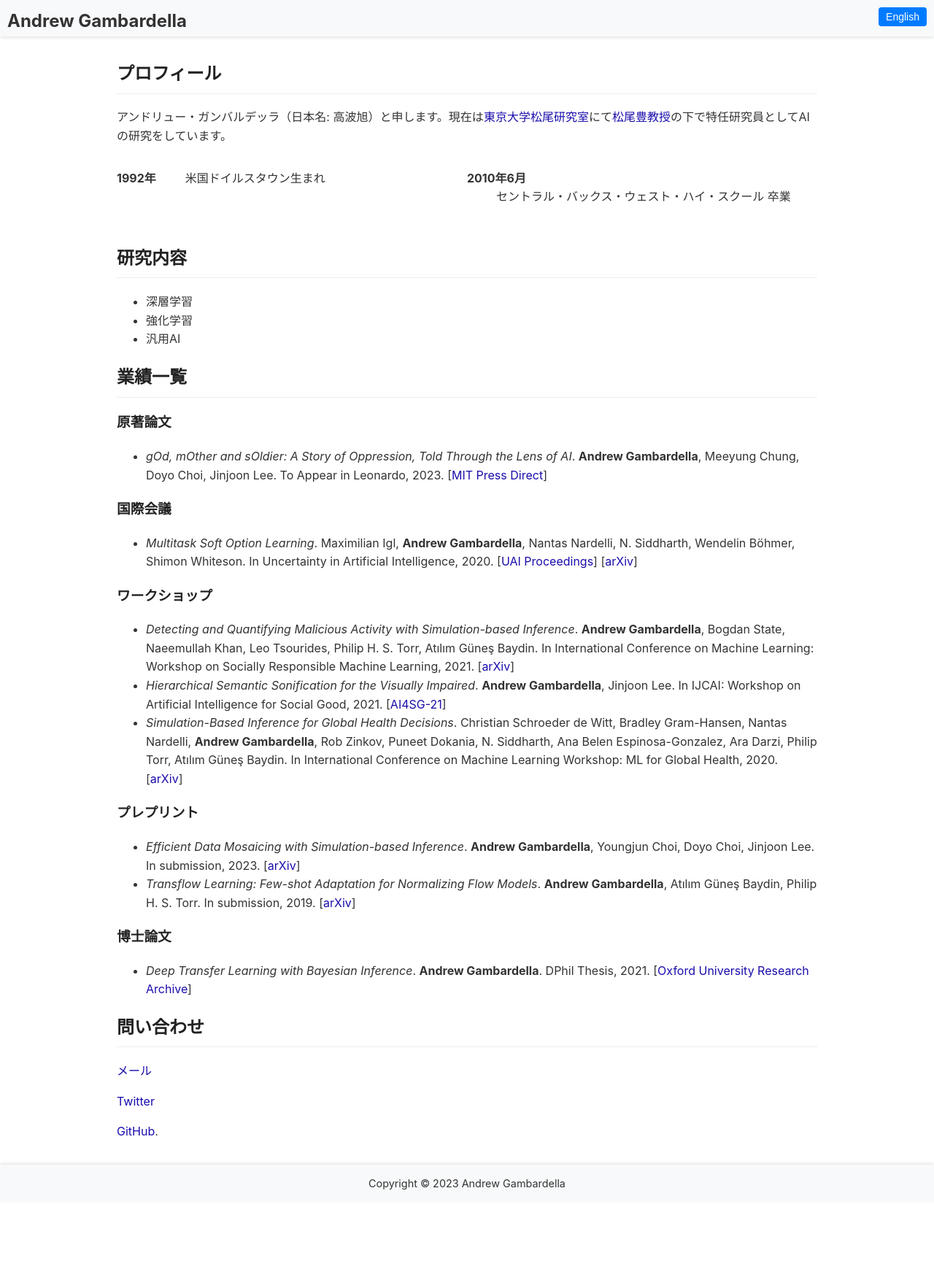
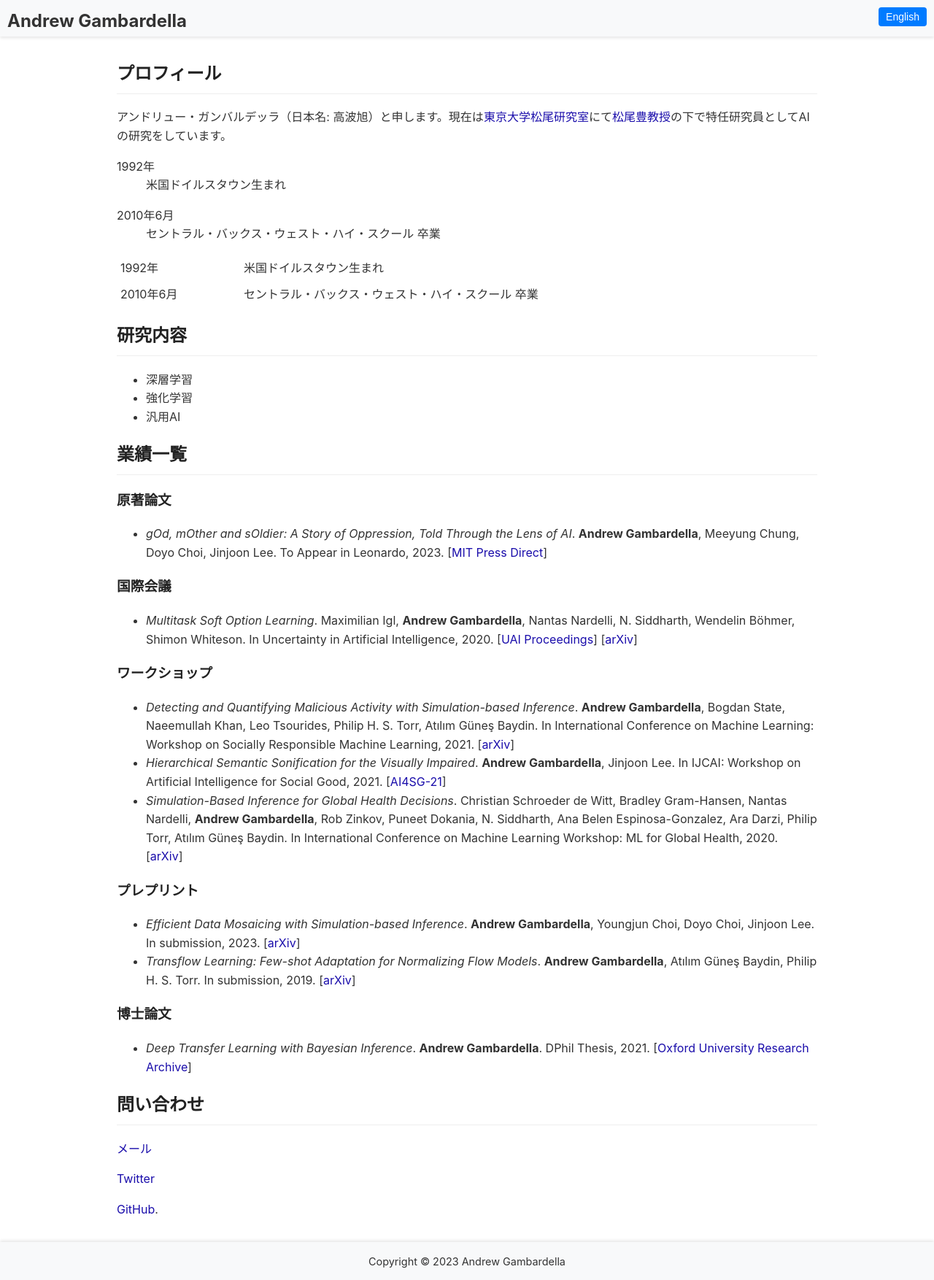
Before and after one commit to atgambardella/atgambardella.github.io, a Jekyll site: the page built from ja/index.md, in a window 1280 px wide. Shown: the whole page at 73% size. Built offline with Jekyll 4.4.1, drawn with Linux system fonts in a browser that asks for light colours; a script that is not in the unit is left out; our own code applies the rules of GitHub Pages for plain Markdown files; before the commit the page ends 1648 px from its top, so only the background shows below that.

Commit message:
adding profile table

```diff
--- a/_includes/profile_table.html
+++ b/_includes/profile_table.html
@@ -10,3 +10,15 @@
     <!-- Add more rows as needed -->
   </dl>
 </div>
+
+<table class="profile">
+  <tr>
+    <td>1992年</td>
+    <td>米国ドイルスタウン生まれ</td>
+  </tr>
+  <tr>
+    <td>2010年6月</td>
+    <td>セントラル・バックス・ウェスト・ハイ・スクール 卒業</td>
+  </tr>
+  <!-- Add more rows as needed -->
+</table>
--- a/assets/css/style.css
+++ b/assets/css/style.css
@@ -95,18 +95,11 @@ footer p {
 }
 
 .profile {
-  display: flex;
-  flex-wrap: wrap;
+  width: 100%;
+  border-collapse: collapse;
 }
 
-.profile dl {
-  width: 50%;
+.profile td {
+  padding: 5px;
+  vertical-align: top;
 }
-
-.profile dt {
-  font-weight: bold;
-}
-
-.profile dd {
-  margin-bottom: 1em;
-}
```
